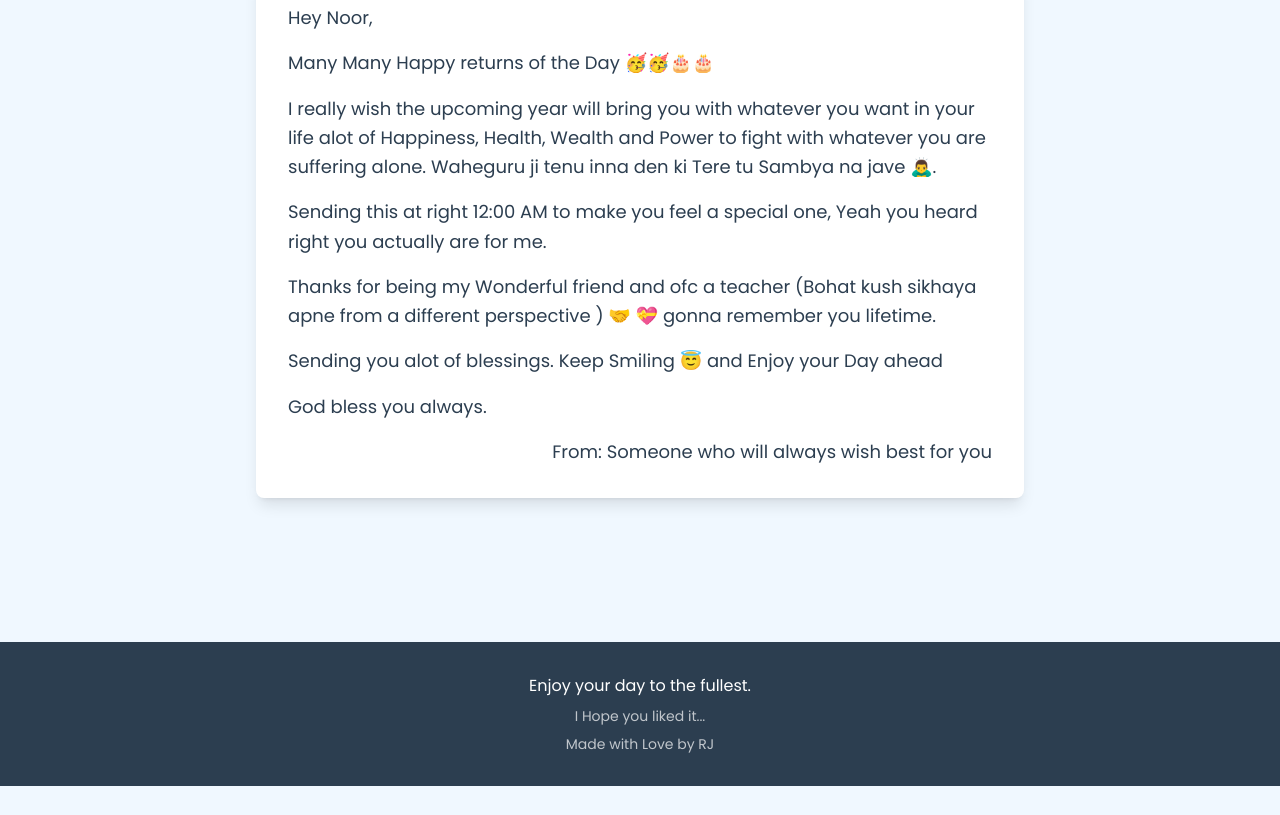
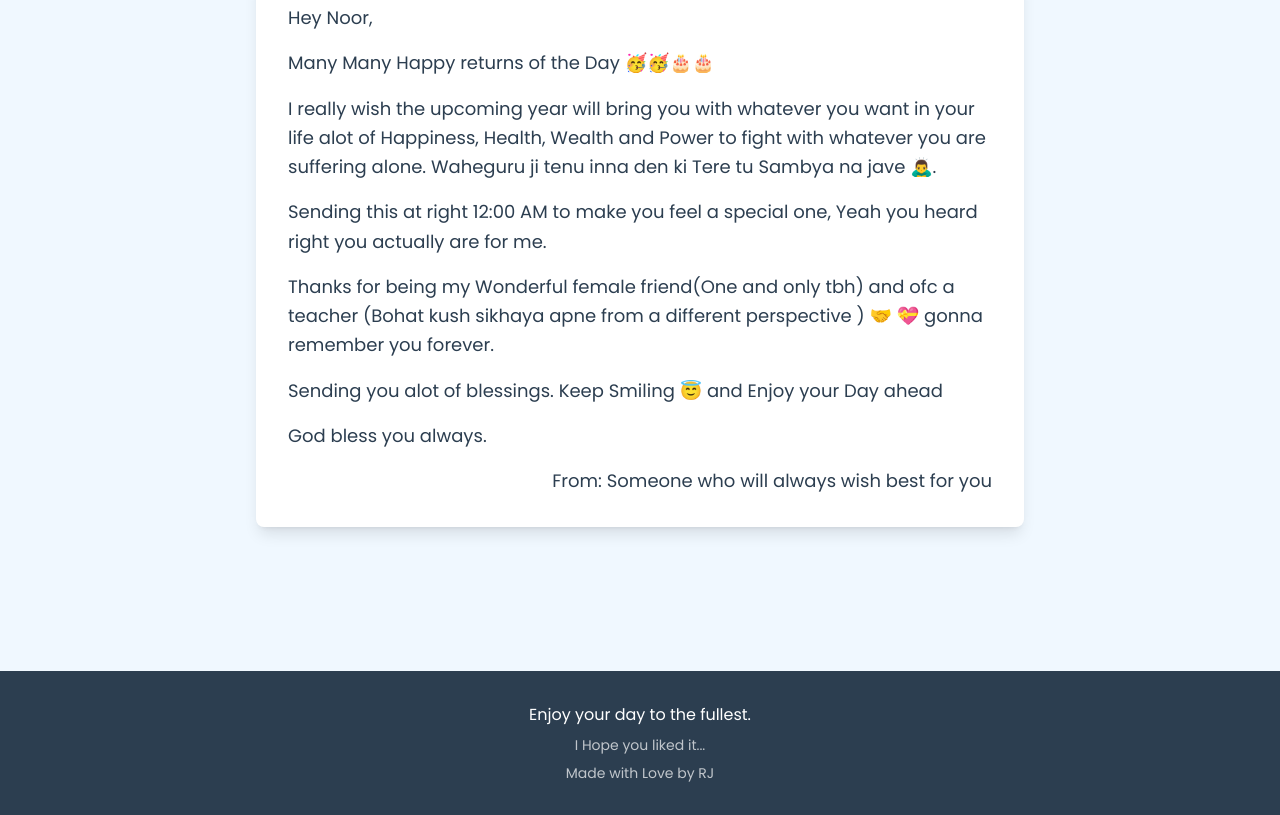
Before and after one commit to Krdragonsingh/Krdragonsingh.github.io, a plain HTML site: page index.html in a window 1280 px wide. Shown: the part 1053-1868 px from the top of the page. Before the commit the page ends 1839 px from the top, so only its background shows below. Drawn offline with nearby package versions, Linux system fonts and the light colour scheme; some packages are replaced by stand-ins of ours; a script that the page names is missing; a web font is replaced by a local one.

Commit message:
Small message edits

```diff
--- a/index.html
+++ b/index.html
@@ -65,7 +65,7 @@
       <p>Many Many Happy returns of the Day 🥳🥳🎂🎂 </p>
       <p> I really wish the upcoming year will bring you with whatever you want in your life alot of Happiness, Health, Wealth and Power to fight with whatever you are suffering alone. Waheguru ji tenu inna den ki Tere tu Sambya na jave 🙇‍♂️.</p>
       <p>Sending this at right 12:00 AM to make you feel a special one, Yeah you heard right you actually are for me. </p>
-      <p> Thanks for being my Wonderful friend and ofc a teacher (Bohat kush sikhaya apne from a different perspective ) 🤝 💝 gonna remember you lifetime. </p>
+      <p> Thanks for being my Wonderful female friend(One and only tbh) and ofc a teacher (Bohat kush sikhaya apne from a different perspective ) 🤝 💝 gonna remember you forever. </p>
       <p> Sending you alot of blessings. Keep Smiling 😇 and Enjoy your Day ahead </p>
       <p> God bless you always. </p>
       <p class="text-right mt-8">
```
